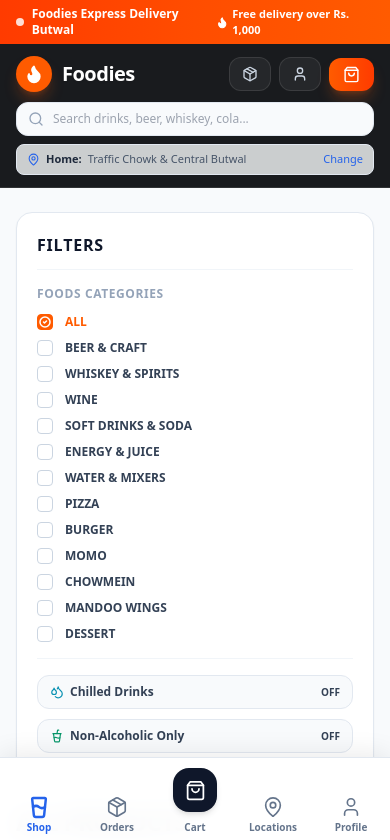
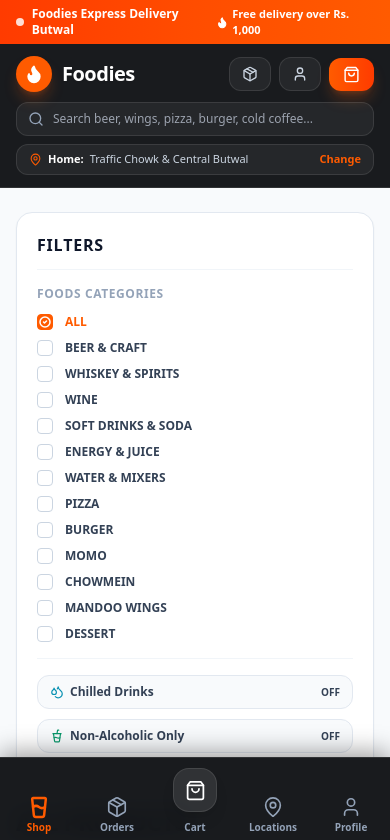
Before and after one commit to sandeep2060/Drink, a Next.js app: page /customer in a window 390 px wide. Shown: the top 840 px of the page. Built offline with nearby package versions, Linux system fonts and the light colour scheme.

Commit message:
Optimize overall site responsiveness for mobile, tablet, and desktop devices

```diff
--- a/components/customer/CustomerNav.tsx
+++ b/components/customer/CustomerNav.tsx
@@ -180,10 +180,10 @@
             <Search size={16} className="absolute left-3 top-1/2 -translate-y-1/2 text-slate-400" />
             <input
               type="text"
-              placeholder="Search drinks, beer, whiskey, cola..."
+              placeholder="Search beer, wings, pizza, burger, cold coffee..."
               value={searchQuery}
               onChange={e => setSearchQuery(e.target.value)}
-              className="w-full rounded-xl border border-slate-200 bg-slate-50 py-2 pl-9 pr-8 text-xs outline-none focus:border-blue-500 focus:bg-white"
+              className="w-full rounded-xl border border-white/10 bg-white/5 py-2 pl-9 pr-8 text-xs text-white outline-none focus:border-[#ff5b00]"
             />
             {searchQuery && (
               <button
@@ -198,13 +198,13 @@
           <button
             onClick={onOpenAddressSelector}
             type="button"
-            className="flex items-center justify-between rounded-lg border border-slate-200 bg-slate-50/80 px-2.5 py-1.5 text-[11px] text-slate-600"
+            className="flex items-center justify-between rounded-xl border border-white/10 bg-white/5 px-3 py-1.5 text-[11px] text-slate-300"
           >
             <span className="flex items-center gap-1.5 truncate">
-              <MapPin size={13} className="text-blue-600 shrink-0" />
-              <strong className="text-slate-800">{selectedAddress.label}:</strong> {selectedAddress.zone}
+              <MapPin size={13} className="text-[#ff5b00] shrink-0" />
+              <strong className="text-white">{selectedAddress.label}:</strong> {selectedAddress.zone}
             </span>
-            <span className="text-blue-600 font-medium shrink-0 ml-1">Change</span>
+            <span className="text-[#ff5b00] font-extrabold shrink-0 ml-1">Change</span>
           </button>
         </div>
 
--- a/components/customer/MobileBottomNav.tsx
+++ b/components/customer/MobileBottomNav.tsx
@@ -43,7 +43,7 @@
   return (
     /* Only visible below md breakpoint */
     <nav
-      className="fixed bottom-0 left-0 right-0 z-40 flex items-end border-t border-slate-200 bg-white/95 backdrop-blur-md shadow-[0_-4px_24px_rgba(0,0,0,0.08)] md:hidden"
+      className="fixed bottom-0 left-0 right-0 z-40 flex items-end border-t border-white/10 bg-[#0d0f12]/95 backdrop-blur-md shadow-[0_-4px_24px_rgba(0,0,0,0.4)] md:hidden text-white"
       aria-label="Mobile navigation"
     >
       {tabs.map(tab => {
@@ -60,23 +60,23 @@
                 setActiveTab(tab.key);
               }
             }}
-            className={`relative flex flex-1 flex-col items-center justify-center gap-1 pb-safe pt-2.5 pb-3 text-center transition-colors active:bg-slate-100 ${
-              isActive ? 'text-blue-600' : 'text-slate-500 hover:text-slate-700'
+            className={`relative flex flex-1 flex-col items-center justify-center gap-1 pb-safe pt-2.5 pb-3 text-center transition-colors active:bg-white/10 ${
+              isActive ? 'text-[#ff5b00]' : 'text-slate-400 hover:text-white'
             }`}
             aria-current={isActive ? 'page' : undefined}
           >
             {/* Cart pill / highlight */}
             {tab.isCart ? (
               <div
-                className={`relative grid h-11 w-11 place-items-center rounded-2xl shadow-md transition ${
+                className={`relative grid h-11 w-11 place-items-center rounded-2xl shadow-lg transition ${
                   cartCount > 0
-                    ? 'bg-blue-600 text-white shadow-blue-300'
-                    : 'bg-slate-900 text-white'
+                    ? 'bg-gradient-to-r from-[#ff5b00] to-[#ff3b00] text-white shadow-orange-600/30'
+                    : 'bg-white/10 text-white border border-white/10'
                 }`}
               >
                 <tab.icon size={21} strokeWidth={2} />
                 {cartCount > 0 && (
-                  <span className="absolute -right-1.5 -top-1.5 grid h-5 w-5 place-items-center rounded-full bg-amber-400 text-[10px] font-black text-slate-900 ring-2 ring-white">
+                  <span className="absolute -right-1.5 -top-1.5 grid h-5 w-5 place-items-center rounded-full bg-white text-[10px] font-black text-[#ff5b00] ring-2 ring-[#ff5b00]">
                     {cartCount > 9 ? '9+' : cartCount}
                   </span>
                 )}
@@ -91,7 +91,7 @@
                 />
                 {/* Badge */}
                 {typeof tab.badge === 'number' && tab.badge > 0 && (
-                  <span className="absolute -right-2.5 -top-1.5 grid h-4 w-4 place-items-center rounded-full bg-red-500 text-[9px] font-black text-white ring-1 ring-white">
+                  <span className="absolute -right-2.5 -top-1.5 grid h-4 w-4 place-items-center rounded-full bg-emerald-500 text-[9px] font-black text-white ring-1 ring-[#0d0f12]">
                     {tab.badge > 9 ? '9+' : tab.badge}
                   </span>
                 )}
@@ -102,14 +102,14 @@
             <span
               className={`text-[10px] font-semibold leading-none ${
                 tab.isCart ? 'mt-1.5' : ''
-              } ${isActive ? 'text-blue-600' : ''}`}
+              } ${isActive ? 'text-[#ff5b00] font-bold' : ''}`}
             >
               {tab.label}
             </span>
 
             {/* Active indicator dot */}
             {isActive && (
-              <span className="absolute bottom-0 left-1/2 h-0.5 w-5 -translate-x-1/2 rounded-full bg-blue-600" />
+              <span className="absolute bottom-0 left-1/2 h-0.5 w-5 -translate-x-1/2 rounded-full bg-[#ff5b00]" />
             )}
           </button>
         );
```
